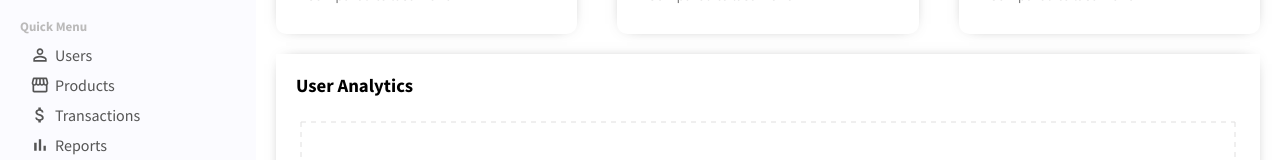
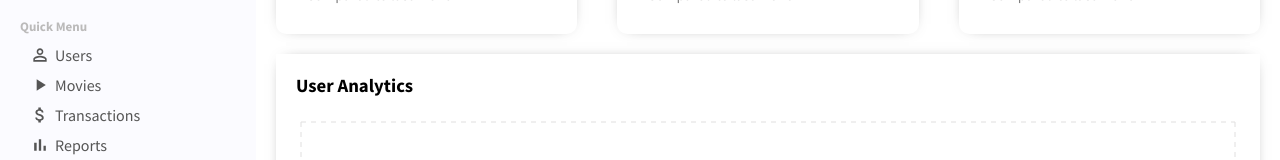
Before and after one commit to sourabhpatole/ecommerce-client, a React (Create React App) app in the folder admin/: page / in a window 1280 px wide. Shown: the part 189-349 px from the top of the page. Built offline with nearby package versions, Linux system fonts and the light colour scheme; no server answers; the HTML template or start-up script is replaced by a standard one.

Commit message:
start make context api

```diff
--- a/admin/src/App.js
+++ b/admin/src/App.js
@@ -29,7 +29,7 @@ function App() {
           <Route path="/newUser">
             <NewUser />
           </Route>
-          <Route path="/products">
+          <Route path="/movies">
             <ProductList />
           </Route>
           <Route path="/product/:productId">
--- a/admin/src/components/sidebar/Sidebar.jsx
+++ b/admin/src/components/sidebar/Sidebar.jsx
@@ -13,6 +13,7 @@ import {
   WorkOutline,
   Report,
 } from "@material-ui/icons";
+import PlayArrowIcon from "@material-ui/icons/PlayArrow";
 import { Link } from "react-router-dom";
 
 export default function Sidebar() {
@@ -23,10 +24,10 @@ export default function Sidebar() {
           <h3 className="sidebarTitle">Dashboard</h3>
           <ul className="sidebarList">
             <Link to="/" className="link">
-            <li className="sidebarListItem active">
-              <LineStyle className="sidebarIcon" />
-              Home
-            </li>
+              <li className="sidebarListItem active">
+                <LineStyle className="sidebarIcon" />
+                Home
+              </li>
             </Link>
             <li className="sidebarListItem">
               <Timeline className="sidebarIcon" />
@@ -47,10 +48,10 @@ export default function Sidebar() {
                 Users
               </li>
             </Link>
-            <Link to="/products" className="link">
+            <Link to="/movies" className="link">
               <li className="sidebarListItem">
-                <Storefront className="sidebarIcon" />
-                Products
+                <PlayArrowIcon className="sidebarIcon" />
+                Movies
               </li>
             </Link>
             <li className="sidebarListItem">
```
Also changed, not shown: 1 other file (tests, documents, lock files or other folders).
